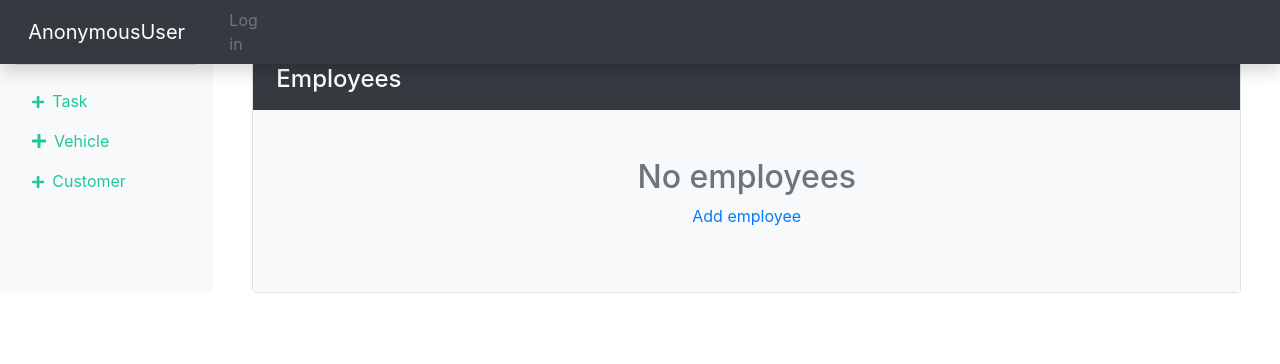
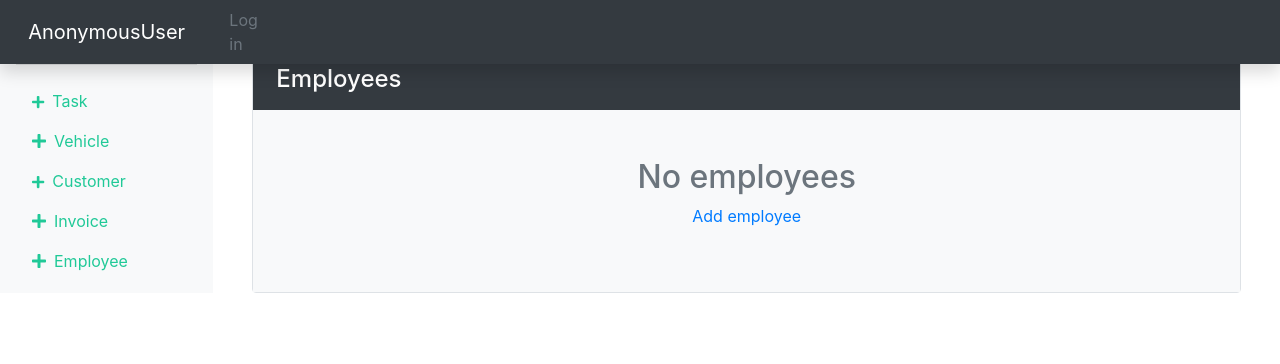
Before and after one commit to grinyahoo/wm-django, a Django app: template workshop/templates/workshop/employeeList.html in a window 1280 px wide. Shown: the top 364 px of the page. Run offline with Django 3.2, Linux system fonts and the light colour scheme; the template is opened without the code that fills it, so the values that code supplies are empty; some libraries are stand-ins or nearby versions.

Commit message:
Added  link  for modal form 'add employee'.

```diff
--- a/workshop/templates/workshop/base.html
+++ b/workshop/templates/workshop/base.html
@@ -146,9 +146,12 @@
                 <li class="nav-item">
                   <a class="nav-link add-customer" href="#"><i class="fas fa-plus fa-sm"></i><span class="ml-2">Customer</span></a>
                 </li>
-                <!-- <li class="nav-item">
+                <li class="nav-item">
                   <a class="nav-link add-invoice" href="#"><i class="fas fa-plus"></i><span class="ml-2">Invoice</span></a>
-                </li> -->
+                </li>
+                <li class="nav-item">
+                  <a class="nav-link add-employee" href="#"><i class="fas fa-plus"></i><span class="ml-2">Employee</span></a>
+                </li>
               </ul>
           </div>
         </nav>
```
